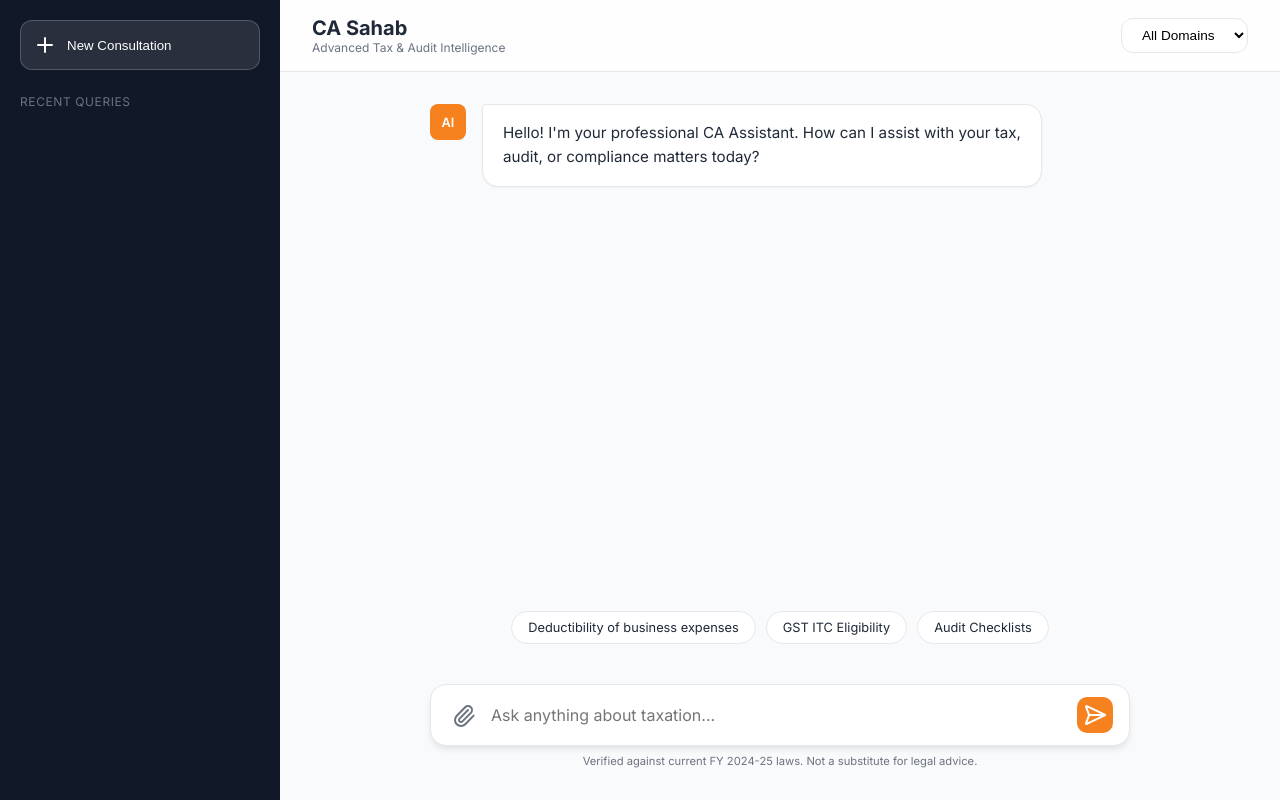
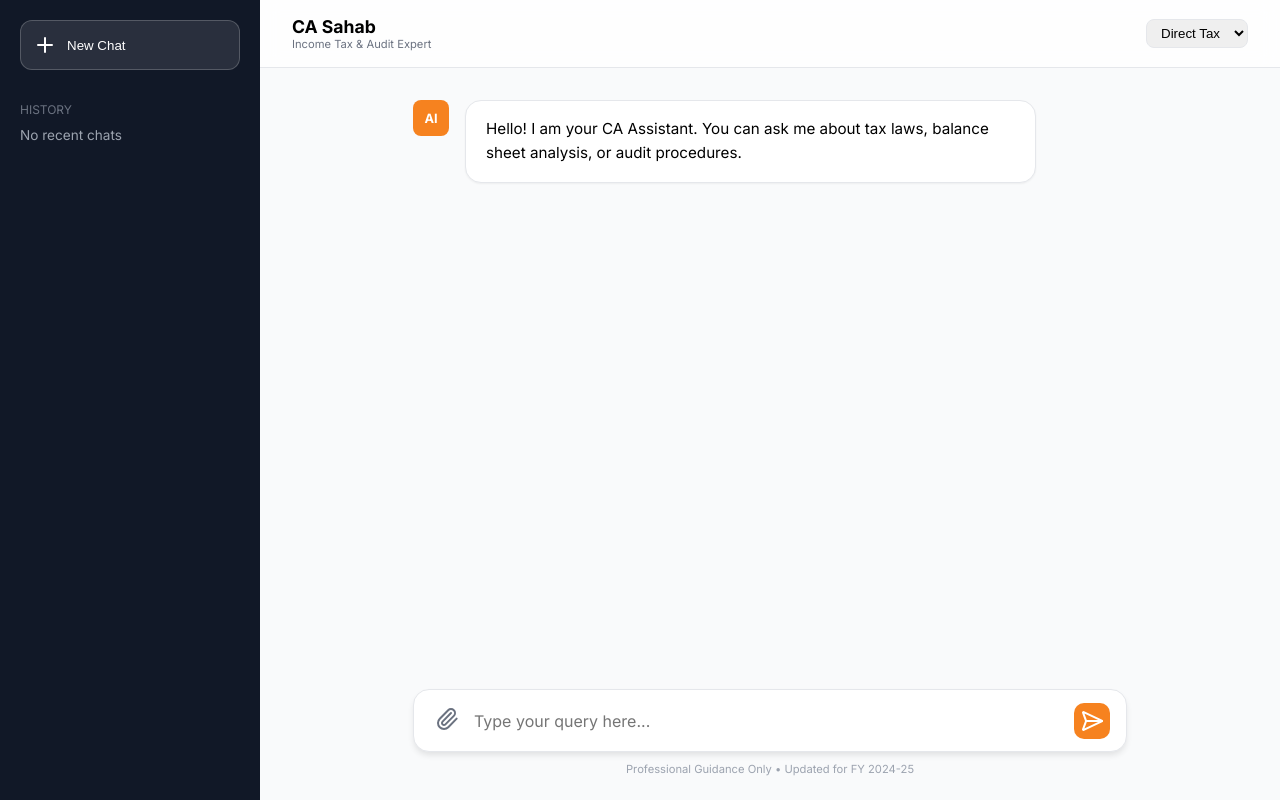
Before and after one commit to SegMarTech/ca-ai-llm, a website: page public/index.html in a window 1280 px wide. Drawn offline with nearby package versions, Linux system fonts and the light colour scheme.

Commit message:
Update index.html

```diff
--- a/public/index.html
+++ b/public/index.html
@@ -7,270 +7,96 @@
 
     <link href="https://fonts.googleapis.com/css2?family=Inter:wght@300;400;500;600;700&display=swap" rel="stylesheet">
     <script src="https://unpkg.com/lucide@latest"></script>
+    <script src="https://cdn.jsdelivr.net/npm/marked/marked.min.js"></script>
     <link rel="stylesheet" href="https://cdnjs.cloudflare.com/ajax/libs/prism/1.30.0/themes/prism-tomorrow.min.css" />
+    <script src="https://cdnjs.cloudflare.com/ajax/libs/prism/1.30.0/prism.min.js"></script>
 
     <style>
         :root {
             --primary: #f6821f;
             --primary-soft: #fff7ed;
-            --primary-hover: #e67e22;
             --sidebar-bg: #111827;
-            --bg-main: #ffffff;
             --bg-chat: #f9fafb;
-            --text-main: #1f2937;
-            --text-muted: #6b7280;
             --border: #e5e7eb;
             --radius-lg: 16px;
-            --radius-md: 12px;
-            --shadow-sm: 0 1px 2px 0 rgb(0 0 0 / 0.05);
             --shadow-md: 0 4px 6px -1px rgb(0 0 0 / 0.1);
         }
 
         * { box-sizing: border-box; margin: 0; padding: 0; }
+        body { font-family: 'Inter', sans-serif; background: #fff; display: flex; height: 100vh; overflow: hidden; }
 
-        body {
-            font-family: 'Inter', sans-serif;
-            background-color: var(--bg-main);
-            color: var(--text-main);
-            display: flex;
-            height: 100vh;
-            overflow: hidden;
-        }
+        /* Sidebar */
+        aside { width: 260px; background: var(--sidebar-bg); color: white; display: flex; flex-direction: column; padding: 1.25rem; }
+        .new-chat { background: rgba(255,255,255,0.1); border: 1px solid rgba(255,255,255,0.2); color: white; padding: 0.75rem; border-radius: 12px; cursor: pointer; display: flex; align-items: center; gap: 10px; margin-bottom: 2rem; }
 
-        /* --- Sidebar --- */
-        aside {
-            width: 280px;
-            background: var(--sidebar-bg);
-            color: white;
-            display: flex;
-            flex-direction: column;
-            padding: 1.25rem;
-            transition: transform 0.3s ease;
-        }
+        /* Main Chat Area */
+        main { flex: 1; display: flex; flex-direction: column; background: var(--bg-chat); position: relative; }
+        header { padding: 1rem 2rem; background: rgba(255,255,255,0.8); backdrop-filter: blur(10px); border-bottom: 1px solid var(--border); display: flex; justify-content: space-between; align-items: center; }
 
-        .new-chat-btn {
-            background: rgba(255,255,255,0.1);
-            border: 1px solid rgba(255,255,255,0.2);
-            color: white;
-            padding: 0.75rem;
-            border-radius: var(--radius-md);
-            display: flex;
-            align-items: center;
-            gap: 10px;
-            cursor: pointer;
-            font-weight: 500;
-            transition: background 0.2s;
-            margin-bottom: 1.5rem;
-        }
+        #chat-messages { flex: 1; overflow-y: auto; padding: 2rem 15%; display: flex; flex-direction: column; gap: 1.5rem; }
 
-        .new-chat-btn:hover { background: rgba(255,255,255,0.2); }
-
-        .history-label { font-size: 0.75rem; color: var(--text-muted); text-transform: uppercase; letter-spacing: 0.05em; margin-bottom: 0.75rem; }
-
-        /* --- Main Content --- */
-        main {
-            flex: 1;
-            display: flex;
-            flex-direction: column;
-            position: relative;
-            background: var(--bg-chat);
-        }
-
-        header {
-            padding: 1rem 2rem;
-            background: rgba(255, 255, 255, 0.8);
-            backdrop-filter: blur(10px);
-            border-bottom: 1px solid var(--border);
-            display: flex;
-            justify-content: space-between;
-            align-items: center;
-            z-index: 10;
-        }
-
-        .brand h1 { font-size: 1.25rem; font-weight: 700; color: var(--text-main); }
-        .brand p { font-size: 0.75rem; color: var(--text-muted); }
-
-        .domain-select {
-            padding: 0.5rem 1rem;
-            border-radius: var(--radius-md);
-            border: 1px solid var(--border);
-            background: white;
-            font-size: 0.85rem;
-            outline: none;
-        }
-
-        /* --- Chat Area --- */
-        #chat-messages {
-            flex: 1;
-            overflow-y: auto;
-            padding: 2rem 15%;
-            display: flex;
-            flex-direction: column;
-            gap: 1.5rem;
-        }
-
-        .message {
-            display: flex;
-            gap: 1rem;
-            max-width: 900px;
-            animation: fadeIn 0.3s ease;
-        }
-
+        /* Message Bubbles */
+        .message { display: flex; gap: 1rem; max-width: 900px; animation: fadeIn 0.3s ease; }
         @keyframes fadeIn { from { opacity: 0; transform: translateY(10px); } to { opacity: 1; transform: translateY(0); } }
 
-        .avatar {
-            width: 36px; height: 36px; border-radius: 8px;
-            display: flex; align-items: center; justify-content: center;
-            flex-shrink: 0; font-weight: 600; font-size: 0.8rem;
-        }
-
+        .avatar { width: 36px; height: 36px; border-radius: 8px; display: flex; align-items: center; justify-content: center; font-weight: bold; font-size: 0.8rem; flex-shrink: 0; }
         .assistant-message .avatar { background: var(--primary); color: white; }
         .user-message { flex-direction: row-reverse; }
-        .user-message .avatar { background: #e5e7eb; color: var(--text-main); }
+        .user-message .avatar { background: #374151; color: white; }
 
-        .bubble {
-            padding: 1rem 1.25rem;
-            border-radius: var(--radius-lg);
-            font-size: 0.95rem;
-            line-height: 1.6;
-            max-width: 80%;
-            box-shadow: var(--shadow-sm);
-        }
+        .bubble { padding: 1rem 1.25rem; border-radius: var(--radius-lg); font-size: 0.95rem; line-height: 1.6; box-shadow: 0 1px 2px rgba(0,0,0,0.05); max-width: 80%; }
+        .assistant-message .bubble { background: white; border: 1px solid var(--border); }
+        .user-message .bubble { background: var(--primary); color: white; }
 
-        .assistant-message .bubble { background: white; border: 1px solid var(--border); border-top-left-radius: 4px; }
-        .user-message .bubble { background: var(--primary); color: white; border-top-right-radius: 4px; }
+        /* Input Area */
+        .input-container { padding: 1.5rem 15%; background: var(--bg-chat); }
+        .input-wrapper { background: white; border: 1px solid var(--border); border-radius: var(--radius-lg); padding: 0.75rem 1rem; display: flex; align-items: flex-end; gap: 10px; box-shadow: var(--shadow-md); }
+        textarea { flex: 1; border: none; outline: none; padding: 0.5rem 0; font-family: inherit; font-size: 1rem; resize: none; max-height: 200px; }
 
-        /* --- Quick Actions --- */
-        .quick-actions {
-            display: flex;
-            gap: 10px;
-            justify-content: center;
-            padding: 1rem;
-            flex-wrap: wrap;
-        }
-        .chip {
-            padding: 0.5rem 1rem;
-            background: white;
-            border: 1px solid var(--border);
-            border-radius: 20px;
-            font-size: 0.8rem;
-            cursor: pointer;
-            transition: all 0.2s;
-        }
-        .chip:hover { border-color: var(--primary); color: var(--primary); }
+        .icon-btn { background: none; border: none; color: #6b7280; cursor: pointer; padding: 5px; border-radius: 6px; }
+        .send-btn { background: var(--primary) !important; color: white !important; width: 36px; height: 36px; border-radius: 10px; display: flex; align-items: center; justify-content: center; }
 
-        /* --- Input Area --- */
-        .input-container {
-            padding: 1.5rem 15%;
-            background: var(--bg-chat);
-        }
+        .sources-panel { background: #f3f4f6; padding: 10px; border-radius: 8px; margin-top: 10px; font-size: 0.8rem; }
 
-        .input-wrapper {
-            background: white;
-            border: 1px solid var(--border);
-            border-radius: var(--radius-lg);
-            padding: 0.75rem 1rem;
-            display: flex;
-            align-items: flex-end;
-            gap: 10px;
-            box-shadow: var(--shadow-md);
-            transition: border-color 0.2s;
-        }
-
-        .input-wrapper:focus-within { border-color: var(--primary); }
-
-        #user-input {
-            flex: 1;
-            border: none;
-            outline: none;
-            padding: 0.5rem 0;
-            font-family: inherit;
-            font-size: 1rem;
-            resize: none;
-            max-height: 200px;
-        }
-
-        .icon-btn {
-            background: transparent;
-            border: none;
-            color: var(--text-muted);
-            cursor: pointer;
-            padding: 5px;
-            border-radius: 6px;
-            transition: all 0.2s;
-            display: flex;
-            align-items: center;
-        }
-
-        .icon-btn:hover { color: var(--primary); background: var(--primary-soft); }
-
-        #send-button {
-            background: var(--primary);
-            color: white;
-            width: 36px; height: 36px;
-            border-radius: 10px;
-            display: flex; align-items: center; justify-content: center;
-        }
-
-        #send-button:disabled { background: var(--border); cursor: not-allowed; }
-
-        footer { text-align: center; font-size: 0.7rem; color: var(--text-muted); padding: 0.5rem; }
-
-        @media (max-width: 800px) {
-            aside { display: none; }
-            #chat-messages, .input-container { padding: 1rem 5%; }
-            .bubble { max-width: 90%; }
-        }
+        @media (max-width: 800px) { aside { display: none; } #chat-messages, .input-container { padding: 1rem; } }
     </style>
 </head>
 <body>
 
     <aside>
-        <button class="new-chat-btn"><i data-lucide="plus"></i> New Consultation</button>
-        <p class="history-label">Recent Queries</p>
-        </aside>
+        <button class="new-chat"><i data-lucide="plus"></i> New Chat</button>
+        <div style="font-size: 0.75rem; color: #6b7280; text-transform: uppercase; margin-bottom: 10px;">History</div>
+        <div style="font-size: 0.85rem; color: #9ca3af;">No recent chats</div>
+    </aside>
 
     <main>
         <header>
-            <div class="brand">
-                <h1>CA Sahab</h1>
-                <p>Advanced Tax & Audit Intelligence</p>
+            <div>
+                <h1 style="font-size: 1.1rem; font-weight: 700;">CA Sahab</h1>
+                <p style="font-size: 0.7rem; color: #6b7280;">Income Tax & Audit Expert</p>
             </div>
-            <select id="domain-selector" class="domain-select">
-                <option value="">All Domains</option>
-                <option value="Direct Tax">Direct Tax</option>
-                <option value="Indirect Tax">Indirect Tax</option>
-                <option value="Audit">Audit</option>
+            <select id="domain-selector" style="padding: 5px 10px; border-radius: 8px; border: 1px solid var(--border);">
+                <option>Direct Tax</option>
+                <option>GST</option>
+                <option>Audit</option>
             </select>
         </header>
 
         <div id="chat-messages">
             <div class="message assistant-message">
                 <div class="avatar">AI</div>
-                <div class="bubble">
-                    Hello! I'm your professional CA Assistant. How can I assist with your tax, audit, or compliance matters today?
-                </div>
+                <div class="bubble">Hello! I am your CA Assistant. You can ask me about tax laws, balance sheet analysis, or audit procedures.</div>
             </div>
-        </div>
-
-        <div class="quick-actions">
-            <div class="chip">Deductibility of business expenses</div>
-            <div class="chip">GST ITC Eligibility</div>
-            <div class="chip">Audit Checklists</div>
         </div>
 
         <div class="input-container">
             <div class="input-wrapper">
-                <button class="icon-btn" id="file-button" title="Attach Documents">
-                    <i data-lucide="paperclip"></i>
-                </button>
-                <textarea id="user-input" placeholder="Ask anything about taxation..." rows="1"></textarea>
-                <button class="icon-btn" id="send-button">
-                    <i data-lucide="send-horizontal"></i>
-                </button>
+                <button class="icon-btn" onclick="document.getElementById('file-input').click()"><i data-lucide="paperclip"></i></button>
+                <input type="file" id="file-input" style="display:none">
+                <textarea id="user-input" placeholder="Type your query here..." rows="1"></textarea>
+                <button class="icon-btn send-btn" id="send-button"><i data-lucide="send-horizontal"></i></button>
             </div>
-            <input type="file" id="file-input" style="display:none" />
-            <footer>Verified against current FY 2024-25 laws. Not a substitute for legal advice.</footer>
+            <p style="text-align:center; font-size: 0.7rem; color: #9ca3af; margin-top: 10px;">Professional Guidance Only • Updated for FY 2024-25</p>
         </div>
     </main>
 
@@ -278,31 +104,80 @@
         // Initialize Icons
         lucide.createIcons();
 
+        const chatMessages = document.getElementById('chat-messages');
         const userInput = document.getElementById('user-input');
-        const chatMessages = document.getElementById('chat-messages');
-        const fileButton = document.getElementById('file-button');
-        const fileInput = document.getElementById('file-input');
+        const sendButton = document.getElementById('send-button');
 
-        // Auto-expand textarea
+        // Auto-resize textarea
         userInput.addEventListener('input', function() {
             this.style.height = 'auto';
             this.style.height = (this.scrollHeight) + 'px';
         });
 
-        // Simple Upload Feedback
-        fileButton.addEventListener('click', () => fileInput.click());
-        fileInput.addEventListener('change', (e) => {
-            if(e.target.files[0]) {
-                const msg = document.createElement('div');
-                msg.className = 'message user-message';
-                msg.innerHTML = `
-                    <div class="avatar">YOU</div>
-                    <div class="bubble">📄 Attached: ${e.target.files[0].name}</div>
-                `;
-                chatMessages.appendChild(msg);
+        // Send Message Logic
+        async function handleSend() {
+            const text = userInput.value.trim();
+            if (!text) return;
+
+            // 1. Add User Message to UI
+            appendMessage('user', text);
+            userInput.value = '';
+            userInput.style.height = 'auto';
+
+            // 2. Add Assistant Loading State
+            const { contentDiv, container } = createAssistantPlaceholder();
+
+            // --- SIMULATION MODE ---
+            // Remove this block when you have a real backend API
+            setTimeout(() => {
+                const responseText = "### Analysis Complete\nBased on the data provided, the **Current Ratio** is healthy. However, you should check the **Section 43B(h)** compliance for MSME payments.\n\n*Would you like me to generate a checklist?*";
+                contentDiv.innerHTML = marked.parse(responseText);
+                addMessageActions(container, responseText);
                 chatMessages.scrollTop = chatMessages.scrollHeight;
-            }
-        });
+            }, 1000);
+            // -----------------------
+        }
+
+        function appendMessage(role, text) {
+            const msgDiv = document.createElement('div');
+            msgDiv.className = `message ${role}-message`;
+            msgDiv.innerHTML = `
+                <div class="avatar">${role === 'user' ? 'U' : 'AI'}</div>
+                <div class="bubble">${marked.parse(text)}</div>
+            `;
+            chatMessages.appendChild(msgDiv);
+            chatMessages.scrollTop = chatMessages.scrollHeight;
+        }
+
+        function createAssistantPlaceholder() {
+            const msgDiv = document.createElement('div');
+            msgDiv.className = 'message assistant-message';
+            msgDiv.innerHTML = `
+                <div class="avatar">AI</div>
+                <div class="bubble">
+                    <div class="content">Thinking...</div>
+                    <div class="meta" style="margin-top:10px; display:flex; gap:10px;"></div>
+                </div>
+            `;
+            chatMessages.appendChild(msgDiv);
+            return {
+                contentDiv: msgDiv.querySelector('.content'),
+                container: msgDiv.querySelector('.bubble')
+            };
+        }
+
+        function addMessageActions(container, text) {
+            const meta = container.querySelector('.meta');
+            meta.innerHTML = `
+                <button class="icon-btn" style="font-size:0.7rem; display:flex; align-items:center; gap:4px;" onclick="navigator.clipboard.writeText(\`${text}\`)">
+                    <i data-lucide="copy" style="width:12px"></i> Copy
+                </button>
+            `;
+            lucide.createIcons();
+        }
+
+        sendButton.onclick = handleSend;
+        userInput.onkeydown = (e) => { if(e.key === 'Enter' && !e.shiftKey) { e.preventDefault(); handleSend(); } };
     </script>
 </body>
 </html>
```
